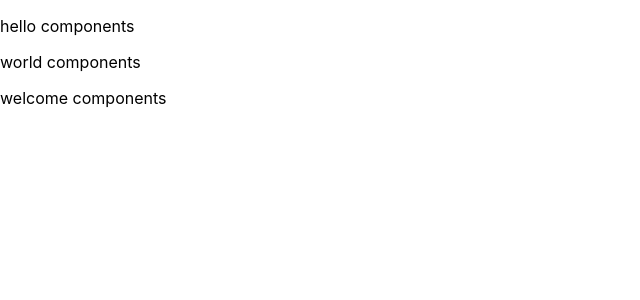
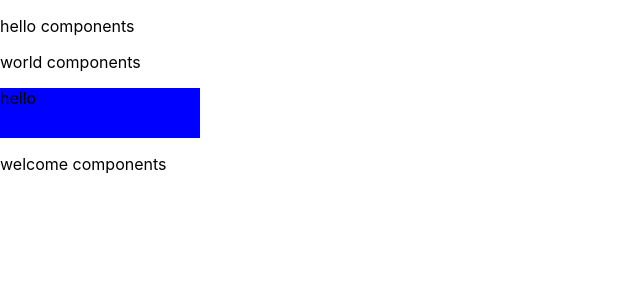
Before and after one commit to swc9803/react-codingevery, a React (Create React App) app: page / in a window 1280 px wide. Shown: the top 300 px of the page, without its empty margins (0-640 px from the left). Built offline with nearby package versions, Linux system fonts and the light colour scheme.

Commit message:
css 모듈 추가

```diff
--- a/src/components/Hello.js
+++ b/src/components/Hello.js
@@ -1,11 +1,13 @@
 import React from 'react'
 import World from './World.js'
+import styles from './Hello.module.css'
 
 export default function Hello () {
   return (
     <>
       <p>hello components</p>
       <World/>
+      <div className={styles.box}>hello</div>
     </>
   )
 }
--- /dev/null
+++ b/src/components/Hello.module.css
@@ -0,0 +1,5 @@
+.box {
+    width: 200px;
+    height: 50px;
+    background: blue;
+}
```
